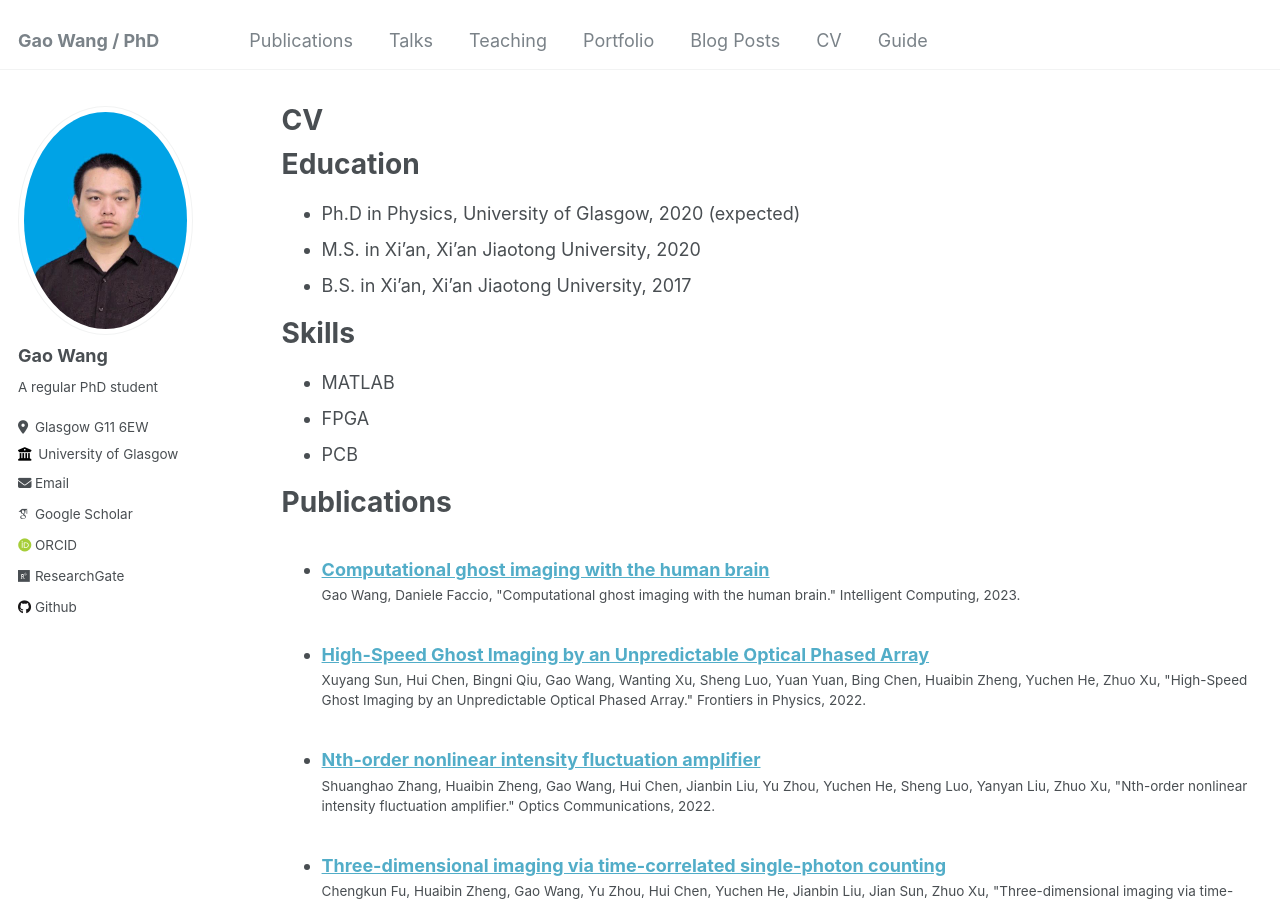
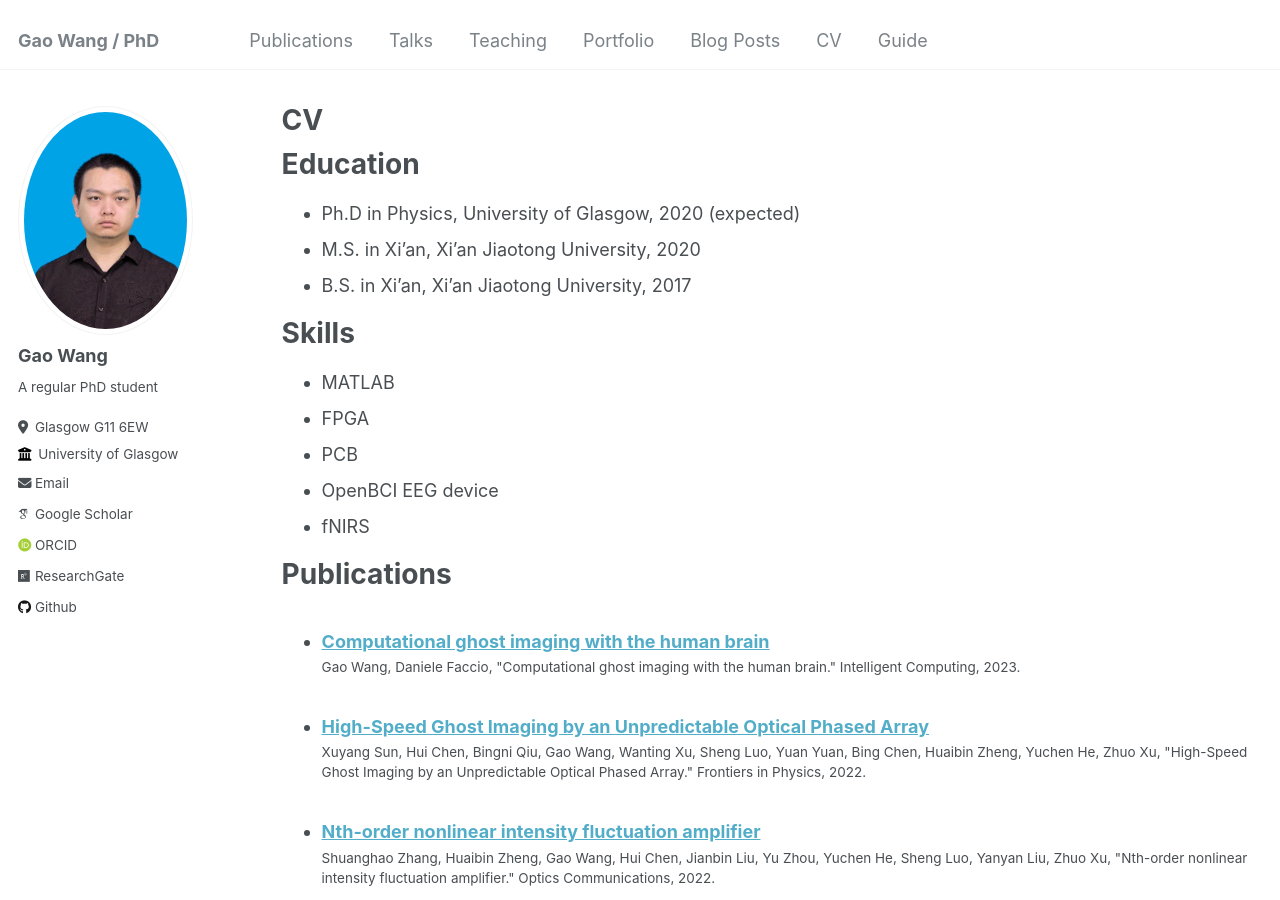
Before and after one commit to wg1275970202/test_page.github.io, a Jekyll site: the page built from _pages/cv.md, in a window 1280 px wide and 900 px high. Built offline with Jekyll 4.4.1, drawn with Linux system fonts in a browser that asks for light colours; some web fonts are replaced.

Commit message:
Update cv.md

```diff
--- a/_pages/cv.md
+++ b/_pages/cv.md
@@ -39,6 +39,8 @@ Skills
 * MATLAB
 * FPGA
 * PCB
+* OpenBCI EEG device
+* fNIRS
 
 Publications
 ======
```
